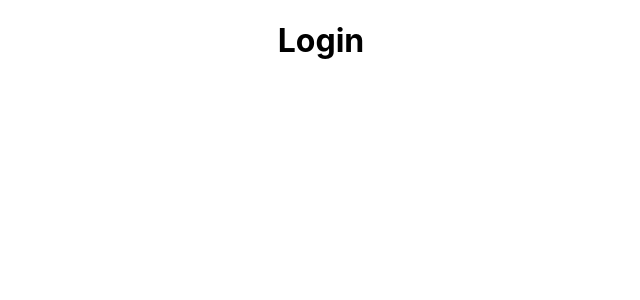
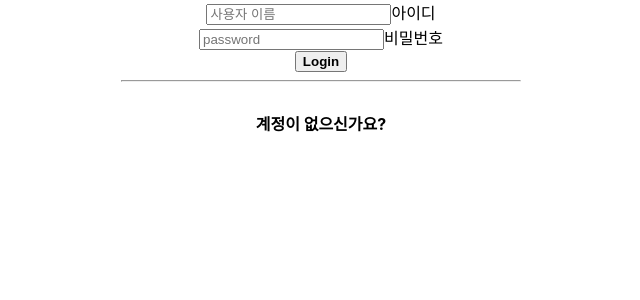
Before and after one commit to kzoou2/BB_Frontend, a React (Create React App) app: page /login in a window 1280 px wide. Shown: the top 300 px of the page, without its empty margins (319-959 px from the left). Built offline with nearby package versions, Linux system fonts and the light colour scheme.

Commit message:
- 반응형 컴포넌트 - 로그인페이지

```diff
--- a/package.json
+++ b/package.json
@@ -6,8 +6,10 @@
     "@testing-library/jest-dom": "^5.17.0",
     "@testing-library/react": "^13.4.0",
     "@testing-library/user-event": "^13.5.0",
+    "@types/react-responsive": "^8.0.8",
     "react": "^18.2.0",
     "react-dom": "^18.2.0",
+    "react-responsive": "^9.0.2",
     "react-router-dom": "^6.18.0",
     "react-scripts": "5.0.1",
     "styled-components": "^6.1.1",
--- /dev/null
+++ b/src/components/Responsive.js
@@ -0,0 +1,14 @@
+import { useMediaQuery } from 'react-responsive';
+
+export const PC = ({ children }) => {
+  const isDesktop = useMediaQuery({ minWidth: 992 });
+  return isDesktop ? children : null;
+};
+
+
+export const Mobile = ({ children }) => {
+  const isMobile = useMediaQuery({ maxWidth: 767 });
+  return isMobile ? children : null;
+};
+
+// export default Responsive;
--- a/src/pages/Login.js
+++ b/src/pages/Login.js
@@ -1,10 +1,75 @@
-import React from 'react';
+import React, { useState } from 'react';
+import { PC, Mobile } from '../components/Responsive';
+import { func } from 'prop-types';
 
-function Login() {
+function Login({isLogin, setIsLogin}) {
+
+    const [ userid, setUserid ] = useState("");
+    const [ password, setPassword ] = useState("");
+
+    function onChange(event){
+        if(event.target.name === "userid"){
+            setUserid(event.target.value)
+        } else if(event.target.name === "password"){
+            setPassword(event.target.value)
+        }
+    }
+
+    // async function onSubmit(event){
+    //     event.preventDefault();
+
+    //     const newErrorMessages = []
+    //     if (userid === "") {
+    //         newErrorMessages.push("아이디를 입력하세요.");
+    //     }
+    //     if (password === "") {
+    //         newErrorMessages.push("비밀번호를 입력하세요.");
+    //     }
+
+    //     setErrorMessage(newErrorMessages);
+
+    //     if (newErrorMessages.length === 0 ) {
+
+    //     }
+    // }
     return (
+
         <div>
-            <h1>Login</h1>
+            <PC>
+                <div className='container my-3'>
+                    <div >
+                        <div style={{display:'flex', justifyContent:'center', alignItems:'center'}}>
+                            <form  style={{width: '400px'}}>
+                                <div className='form-floating mb-3'>
+                                    <input onChange={onChange} type='text' className='form-control' id='userid' name='userid' placeholder='사용자 이름'></input>
+                                    <label className='form-label' htmlFor='userid'>아이디</label>
+                                </div>
+
+                                <div className='form-floating mb-3'>
+                                    <input onChange={onchange} type='password' className='form-control' id='password' name='password' placeholder='password' autoComplete='current-password'></input>
+                                    <label className="form-label" htmlFor="password">비밀번호</label>
+                                </div>
+
+                                <button type="sumbit" className="btn btn-primary" ><b>Login</b></button>
+                                <hr/>
+
+                            </form>
+                        </div>
+
+                        <div>
+                            <h4>계정이 없으신가요?</h4>
+                        </div>
+
+                    </div>
+                </div>
+            </PC>
+
+
+            <Mobile>
+                <h1> 핸드폰 </h1>
+            </Mobile>
         </div>
+
     );
 }
 
```
Also changed, not shown: 1 other file (tests, documents, lock files or other folders).
